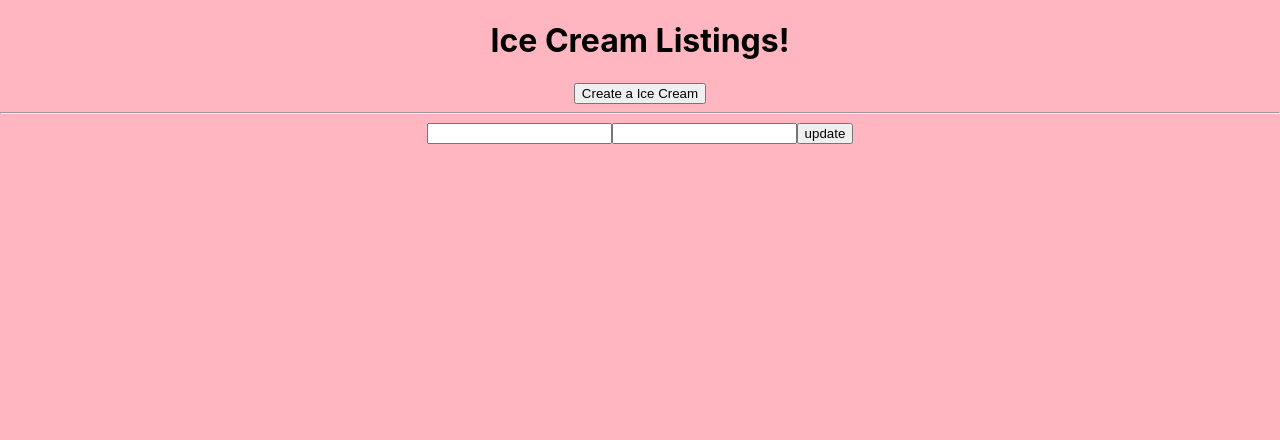
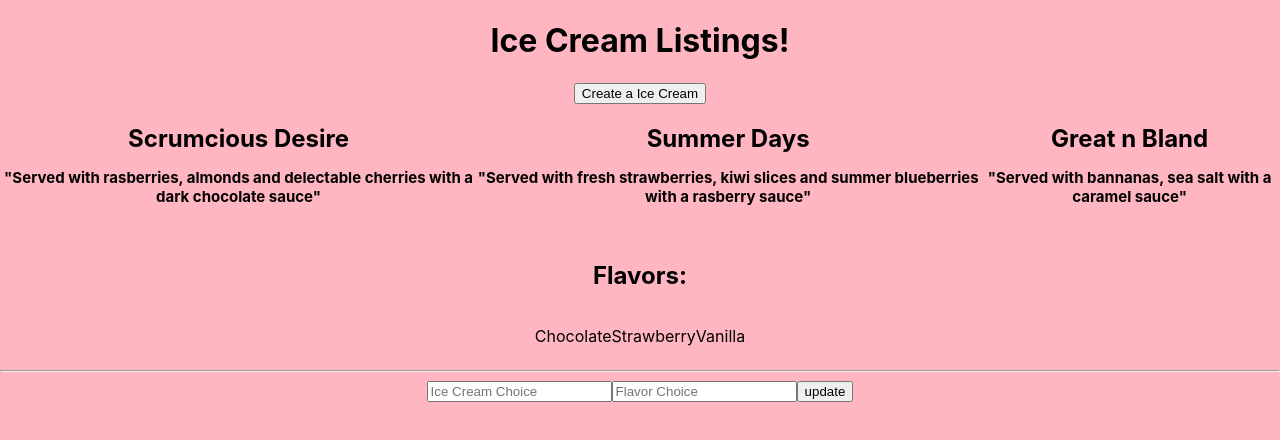
Before and after one commit to lta4/MernProjectFrontEnd, a React (Create React App) app: page /edit in a window 1280 px wide. Shown: the top 440 px of the page. Built offline with nearby package versions, Linux system fonts and the light colour scheme; no server answers.

Commit message:
css update

```diff
--- a/src/App.js
+++ b/src/App.js
@@ -82,6 +82,23 @@ function App() {
       <Link to="/create">
       <button className="btn1">Create a Ice Cream</button>
       </Link>
+      <div className="picks">
+        <h2 className="desire">Scrumcious Desire
+          <p className="descriptions">"Served with rasberries, almonds and delectable cherries with a dark chocolate sauce"</p>
+        </h2>
+        <h2 className="days">Summer Days
+        <p className="descriptions">"Served with fresh strawberries, kiwi slices and summer blueberries with a rasberry sauce"</p>
+        </h2>
+        <h2 className="bland">Great n Bland
+        <p className="descriptions">"Served with bannanas, sea salt with a caramel sauce"</p>
+        </h2>
+      </div>
+      <div>
+        <h2>Flavors:</h2>
+        <p className="flavors">Chocolate</p>
+        <p className="flavors">Strawberry</p>
+        <p className="flavors">Vanilla</p>
+      </div>
       <hr />
       <main>
         <Switch>
--- a/src/Form.js
+++ b/src/Form.js
@@ -20,12 +20,14 @@ const Form = (props) => {
             <input
                 type="text"
                 name="name"
+                placeholder="Ice Cream Choice"
                 value={formData.name}
                 onChange={handleChange}
             />
             <input
                 type="text"
                 name="flavor"
+                placeholder="Flavor Choice"
                 value={formData.flavor}
                 onChange={handleChange}
             />
--- a/src/index.css
+++ b/src/index.css
@@ -15,3 +15,16 @@ code {
 html {
   background-color: lightpink;
 }
+
+.picks {
+  display: flex;
+  justify-content: space-evenly;
+}
+
+.descriptions {
+  font-size: 15px;
+}
+
+.flavors {
+  display: inline-flex;
+}
```
Also changed, not shown: 1 other file (tests, documents, lock files or other folders).
